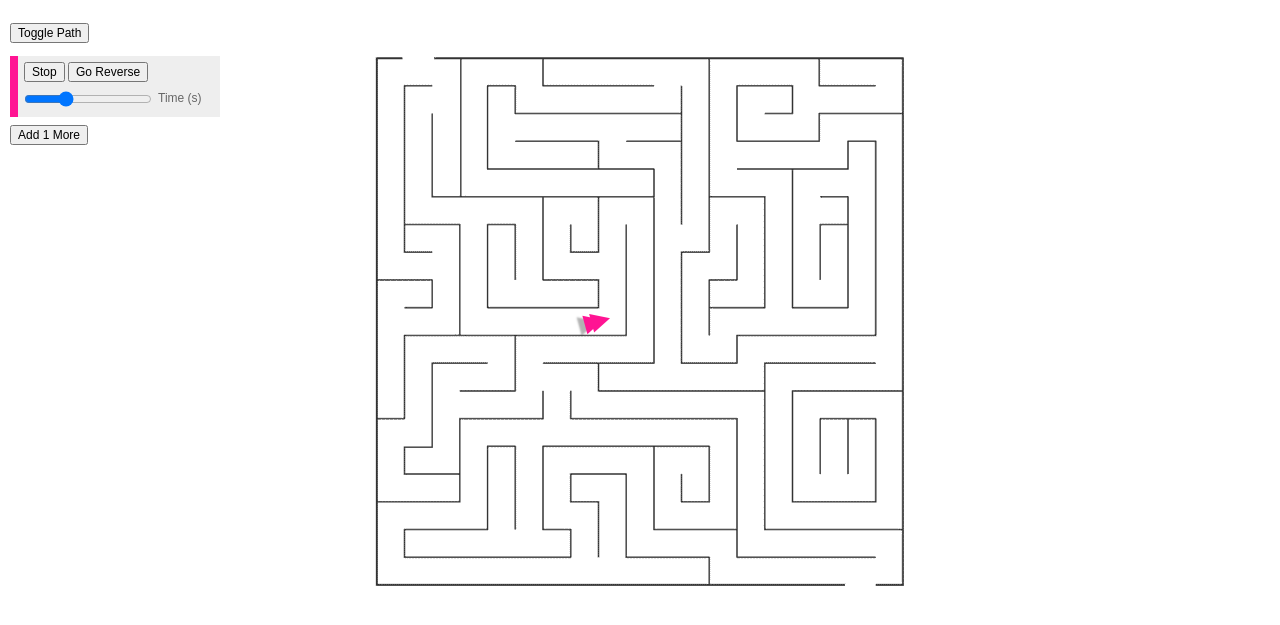
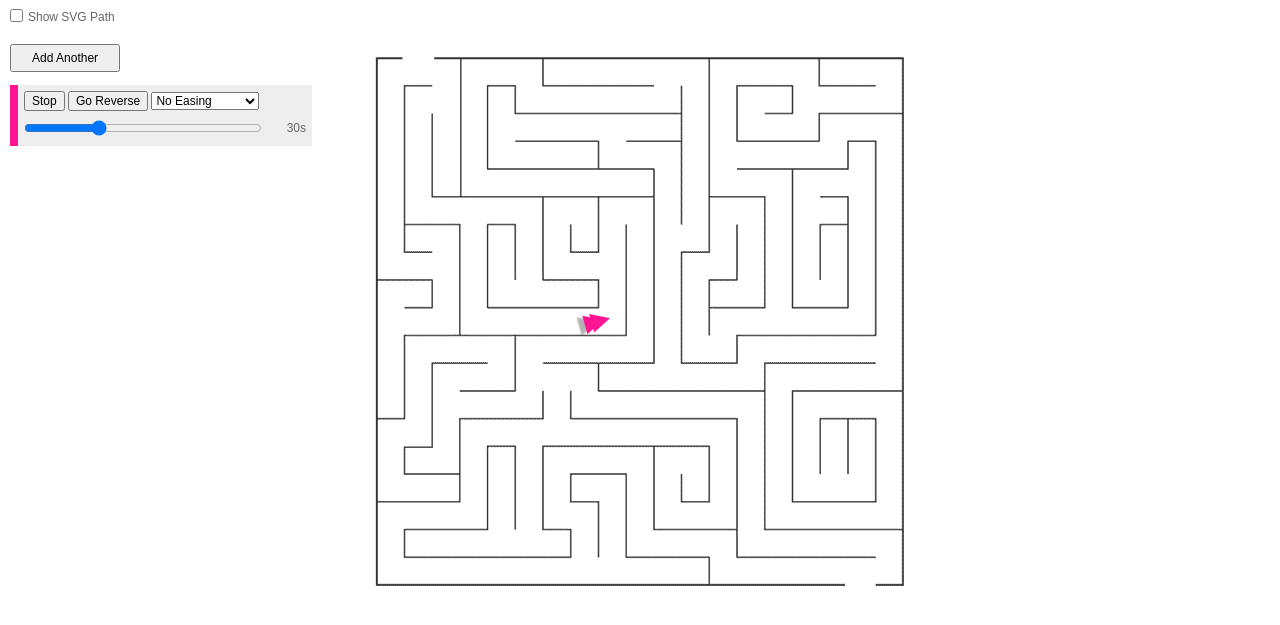
Before and after one commit to yairEO/pathAnimator, a plain HTML site: page index.html in a window 1280 px wide. Shown: the part 47-672 px from the top of the page. Drawn offline with nearby package versions, Linux system fonts and the light colour scheme.

Commit message:
added easing to the demo

```diff
--- a/index.html
+++ b/index.html
@@ -18,8 +18,10 @@
 	</header>
 
 	<menu>
-		<button id='showPath'>Toggle Path</button>
-		<div id='walkerController_1'>
+		<label><input type='checkbox' id='showPath'>Show SVG Path</label>
+		<br><br>
+		<button id='addWalker'>Add Another</button>
+		<div class='walkerController'>
 			<button class='delete' title='Remove This Walker Instance'>&times;</button>
 			<label>
 				<input type='checkbox'>
@@ -29,11 +31,18 @@
 				<input type='checkbox'>
 				<button class='reverse'></button>
 			</label>
+			<select>
+				<option value=''>No Easing</option>
+				<option value='t*t'>easeInQuad</option>
+				<option value='t*(2-t)'>easeOutQuad</option>
+				<option value='t<.5 ? 2*t*t : -1+(4-2*t)*t'>easeInOutQuad</option>
+				<option value='t<.5 ? 8*t*t*t*t : 1-8*(--t)*t*t*t'>easeInOutQuart</option>
+			</select>
 			<br>
-			<input class='speed' type="range" min="1" max="100" step="1" value="60"><span>Time (s)</span>
+			<input class='speed' type="range" min="1" max="100" step="1" value="30">
+			<span>Time (s)</span>
 			<!--<input class='speed' type='number'>-->
 		</div>
-		<button id='addWalker'>Add 1 More</button>
 	</menu>
 
 	<div class='maze'>
--- a/js/main.js
+++ b/js/main.js
@@ -12,25 +12,26 @@
 		this.walker = walker;
 		this.reverse = false;
 		this.speed = 30;
+		this.easing = '';
 		this.startOffset = null;
-		this.color = 'deeppink'; // to visually seperate different walkers easily
+		this.color = 'deeppink'; // visually separate different walkers easily
 	}
 
 	AnimateWalker.prototype = {
 		start : function(){
 			//this.walker.style.cssText = "";
 			this.startOffset = (this.reverse || this.speed < 0) ? 100 : 0; // if in reversed mode, then animation should start from the end, I.E 100%
-			this.pathAnimator.context = this; // just a hack to save the context of every Walker inside it's pathAnimator
-			this.pathAnimator.start( this.speed, this.step, this.reverse, this.startOffset, this.finish);
+			this.pathAnimator.context = this; // just a hack to pass the context of every Walker inside it's pathAnimator
+			this.pathAnimator.start( this.speed, this.step, this.reverse, this.startOffset, this.finish, this.easing);
 		},
 
 		// Execute every "frame"
 		step : function(point, angle){
-			this.walker.style.cssText = "top:" + point.y + "px;" +
-										"left:" + point.x + "px;" +
-										"transform:rotate("+ angle +"deg);" +
-										"-webkit-transform:rotate("+ angle +"deg);" +
-										"color:" + this.color;
+			this.walker.style.cssText = ["top:", point.y, "px;",
+										"left:", point.x, "px;",
+										"transform:rotate(", angle ,"deg);",
+										"-webkit-transform:rotate(", angle , "deg);",
+										"color:", this.color].join('');
 		},
 
 		// Restart animation once it was finished
@@ -40,7 +41,7 @@
 
 		// Resume animation from the last completed percentage (also updates the animation with new settings' values)
 		resume : function(){
-			this.pathAnimator.start( this.speed, this.step, this.reverse, this.pathAnimator.percent, this.finish);
+			this.pathAnimator.start( this.speed, this.step, this.reverse, this.pathAnimator.percent, this.finish, this.easing);
 		}
 	}
 
@@ -57,26 +58,31 @@
 	resetController( firstController );
 	firstController.data( 'walker', walkers[0] );
 
-/*--------------------------------------
+/*-----------------------------------------------------------
 	User Controls
----------------------------------------*/
-	$('#showPath').on('click', togglePath);
+------------------------------------------------------------*/
+	$('#showPath').on('change', togglePath);
 	$('#addWalker').on('click', addWalker);
 	$('menu')
 		.on('click', '.delete', removeInstance)
 		.on('click', '.stopPlay', stopPlay)
-		.on('click', '.reverse', reverseForward)
+		.on('click', '.reverse', switchDirection)
 		.on('change', '.speed', changeSpeed)
+		.on('change', 'select', changeEasing);
 
+	$('.speed').trigger('change');
+
+	// show / hide the path of the animated object
 	function togglePath(){
 		$('#svgPath').toggleClass('show');
 	}
 
+	// add a new instance Walker and his controller box
 	function addWalker(){
 		var newWalker = firstWalkerObj.cloneNode(true),
 			controllerTemplate = $('menu > div:last'),
 			controllerClone = controllerTemplate.clone(),
-			newAnimatedWalker,
+			newAnimatedWalker = generateWalker(newWalker),
 			color = '#'+(Math.random()*0xFFFFFF<<0).toString(16);
 
 		resetController( controllerClone );
@@ -84,24 +90,26 @@
 
 		$(firstWalkerObj).after(newWalker);
 
-		newAnimatedWalker = generateWalker(newWalker);
 		controllerClone.data('walker', newAnimatedWalker);  // keep track which controller controls which walker
 		newAnimatedWalker.color = color;
 		newAnimatedWalker.start();
 	}
-
+	// reset the controller box for new "walker" instances
 	function resetController(obj){
-		obj.find('.speed').val(30);
+		var speed = 30;
+		obj.find('.speed').val(speed).next().text(speed + 's');
 		obj.find(':checkbox').removeAttr('checked');
 	}
 
+	// pause or place the animated object along the path
 	function stopPlay(){
 		var thisAnimatedWalker = $(this.parentNode.parentNode).data('walker');
 
 		thisAnimatedWalker.pathAnimator.running ? thisAnimatedWalker.pathAnimator.stop() : thisAnimatedWalker.resume.apply(thisAnimatedWalker);
 	}
 
-	function reverseForward(){
+	// switch direction of the animated object
+	function switchDirection(){
 		var thisAnimatedWalker = $(this.parentNode.parentNode).data('walker');
 		thisAnimatedWalker.reverse = (thisAnimatedWalker.reverse == true) ? false : true;
 		if( thisAnimatedWalker.pathAnimator.running )
@@ -111,6 +119,7 @@
 	function changeSpeed(){
 		var thisAnimatedWalker = $(this.parentNode).data('walker');
 		thisAnimatedWalker.speed = this.value;
+		this.nextElementSibling.innerHTML = this.value + 's';
 		thisAnimatedWalker.resume.apply(thisAnimatedWalker);
 	}
 
@@ -127,5 +136,20 @@
 		}
 	}
 
+	function changeEasing(){
+		var thisAnimatedWalker = $(this.parentNode).data('walker'),
+			easingFunc = '';
+
+		if( this.value ){
+			var formula = this.value;
+			easingFunc = function(t){ return eval(formula) };
+		}
+
+		thisAnimatedWalker.easing = easingFunc;
+		thisAnimatedWalker.resume.apply(thisAnimatedWalker);
+	}
+
+	// reset checkboxes
 	$(':checkbox').removeAttr('checked');
+	$('select').prop('selectedIndex', 0);
 })();
--- a/js/pathAnimator.js
+++ b/js/pathAnimator.js
@@ -1,18 +1,16 @@
 /*---------
-	Path Animator v1.0.0
+	Path Animator v1.1.0
 	(c) 2013 Yair Even Or <http://dropthebit.com>
 
 	MIT-style license.
 ----------*/
 function PathAnimator(path){
-    if( path )
-		this.updatePath(path);
+    if( path ) this.updatePath(path);
 	this.timer = null;
 }
 
 PathAnimator.prototype = {
-	start : function( duration, step, reverse, startPercent, callback ){
-
+	start : function( duration, step, reverse, startPercent, callback, easing ){
 		this.stop();
 		this.percent = startPercent || 0;
 
@@ -26,14 +24,18 @@ PathAnimator.prototype = {
 			var p = [], angle,
 				now = new Date(),
 				elapsed = (now-startTime)/1000,
-				percent = (elapsed/duration) * 100;
+				t = (elapsed/duration),
+				percent = t * 100;
+
+			// easing functions: https://gist.github.com/gre/1650294
+			if( typeof easing == 'function' )
+				percent = easing(t) * 100;
 
 			if( reverse )
 				percent = startPercent - percent;
 			else
 				percent += startPercent;
 
-			that.percent = percent;	// save the current completed percentage value
 			that.running = true;
 
 			// On animation end (from '0%' to '100%' or '100%' to '0%')
@@ -42,7 +44,9 @@ PathAnimator.prototype = {
 				return callback.call( that.context );
 			}
 
-			/*==== angle calculations ====*/
+			that.percent = percent;	// save the current completed percentage value
+
+			//  angle calculations
 			p[0] = that.pointAt( percent - 1 );
 			p[1] = that.pointAt( percent + 1 );
 			angle = Math.atan2(p[1].y-p[0].y,p[1].x-p[0].x)*180 / Math.PI;
--- a/styles.css
+++ b/styles.css
@@ -6,19 +6,26 @@ html{ height:100%; }
 
 body{ color:#666; font:12px/1.5 arial; text-align:center; min-height:100%; }
 
-menu{ position:absolute; top:60px; left:0; padding:10px; margin:0; text-align:left; }
-	menu > div{ background:#EEE; padding:6px; margin:8px 0; width:190px; border-left:8px solid deeppink; }
+label{ cursor:pointer; }
+input[type=checkbox]{ margin:-1px 5px 0 0; vertical-align:text-top; }
+
+menu{ position:absolute; top:45px; left:0; padding:10px; margin:0; text-align:left; }
+	.walkerController{ background:#EEE; padding:6px; margin:8px 0; width:282px; border-left:8px solid deeppink; }
+	.walkerController input[type=checkbox]{ display:none; }{   }
 	menu button{ cursor:pointer; margin:0 0 5px 0; font-size:inherit; }
-	menu input[type=checkbox]{ display:none; }
-	menu input[type=range]{ width:120px; }
+
+	.walkerController input[type=range]{ width:230px; }
+		.walkerController input[type=range] + span{ float:right; line-height:2; }
 		.stopPlay::after{ content:'Stop'; }
-		input:checked + .stopPlay::after{ content:'Play'; color:red; }
+		.walkerController input:checked + .stopPlay::after{ content:'Play'; color:red; }
 		.reverse::after{ content:'Go Reverse'; }
-		input:checked + .reverse::after{ content:'Go Forward'; }
+		.walkerController input:checked + .reverse::after{ content:'Go Forward'; }
 	menu > div:first-of-type .delete{ display:none; }
+	menu select option:first-child{ border-bottom:1px solid #CCC; font-weight:bold; }
 	menu .delete{ background:#FFF; border:1px solid #CCC; border-radius:30px; color:#666; float:right; font-size:20px; height:20px; line-height:8px; padding:0 0 1px; width:20px; }
 	menu .delete:hover{ background:#666; color:#fff; border-color:transparent; }
-	menu input{ padding:4px; margin-right:6px; width:70px; vertical-align:middle; }
+	.walkerController input{ padding:4px; margin-right:6px; width:70px; vertical-align:middle; }
+	menu #addWalker{ padding:5px 20px; }
 
 	header{ background:#333; width:100%; height:40px; line-height:36px; position:fixed; top:0; left:0; font-size:14px; }
 		a.git, a.by{ position:absolute; top:2px; right:5px; opacity:0.3; -webkit-transition:0.3s cubic-bezier(0.055, 0.6, 0.2, 1); transition:0.3s cubic-bezier(0.055, 0.6, 0.2, 1); }
```
